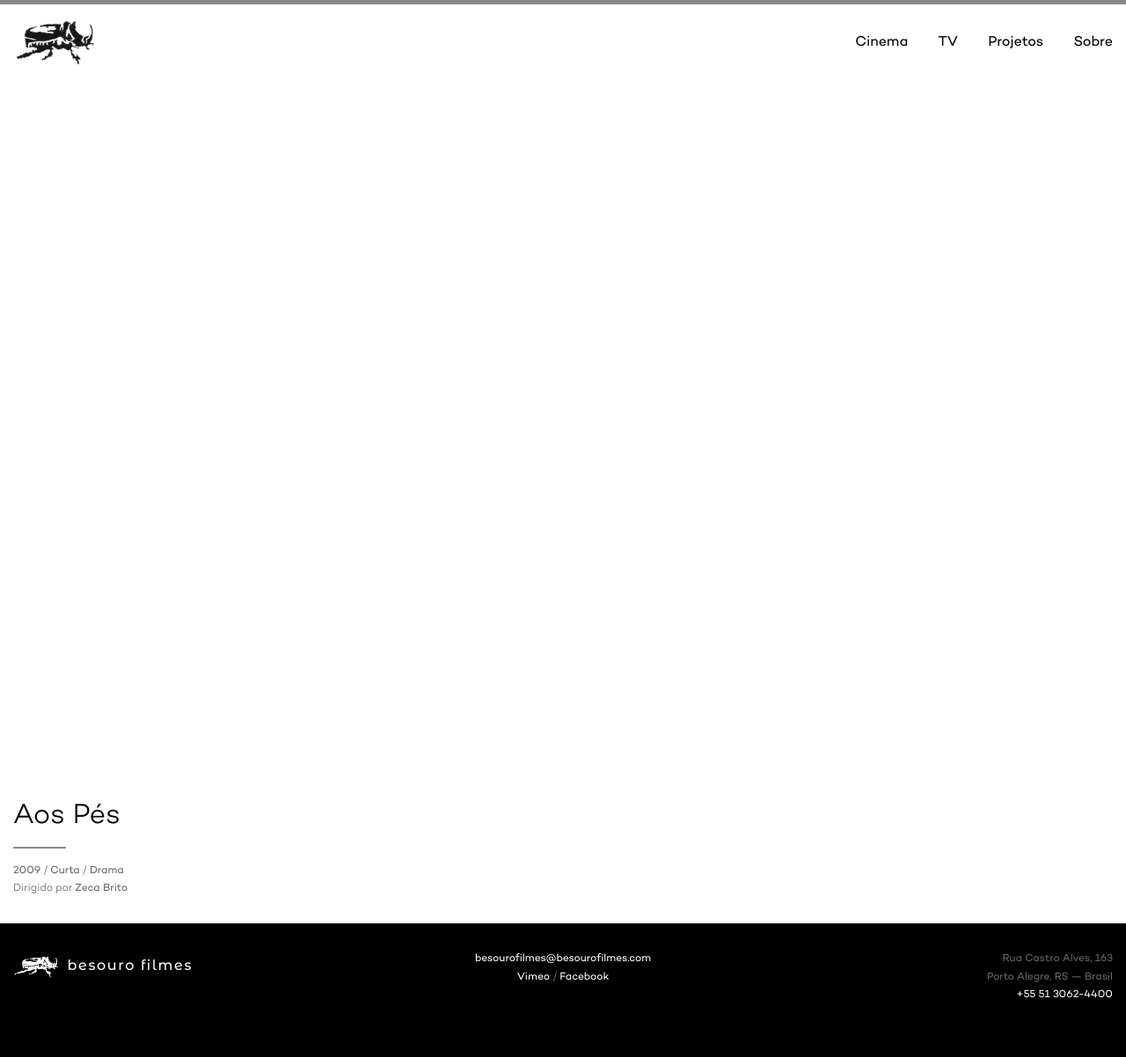
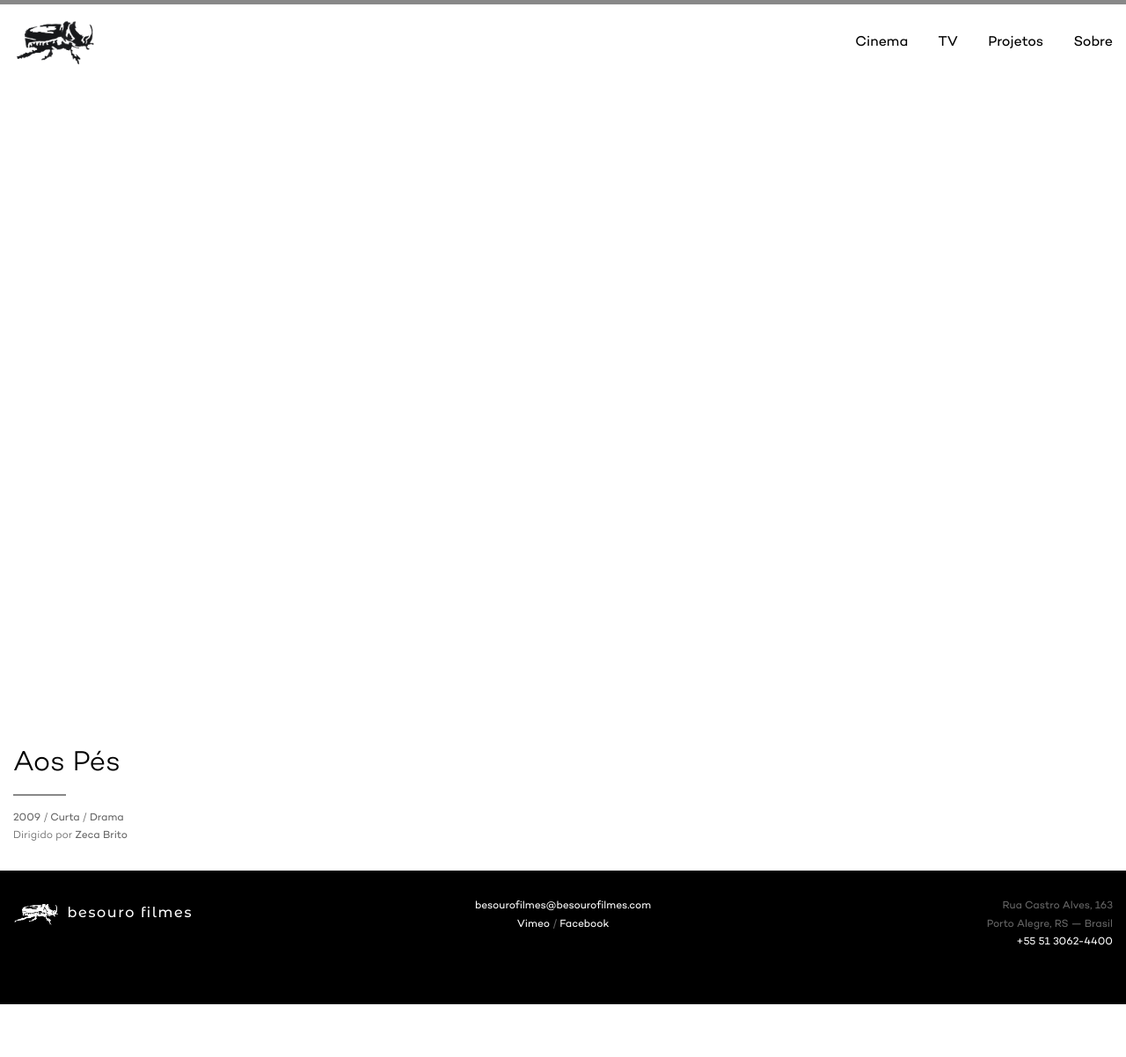
Before and after one commit to arthrfrts/besouro, a Jekyll site: the page built from _projects/aos-pes.md, in a window 1280 px wide. Shown: the whole page at 88% size. Built offline with Jekyll 4.4.1, drawn with Linux system fonts in a browser that asks for light colours; after the commit the page ends 1142 px from its top, so only the background shows below that.

Commit message:
Normalize the vertical spacing.

```diff
--- a/_sass/_layout.scss
+++ b/_sass/_layout.scss
@@ -26,7 +26,7 @@ body {
     Site Header
 */
 .site-header {
-  margin-bottom: $spacing-unit * 2;
+  margin-bottom: $spacing-unit;
 
   .site-title {
     background-image: url('images/logo.png');
@@ -441,7 +441,6 @@ body {
     @include col(1,1);
     position: relative;
   	padding-bottom: 56.25%;
-  	padding-top: $spacing-unit;
     height: 0;
   	overflow: hidden;
 
```
